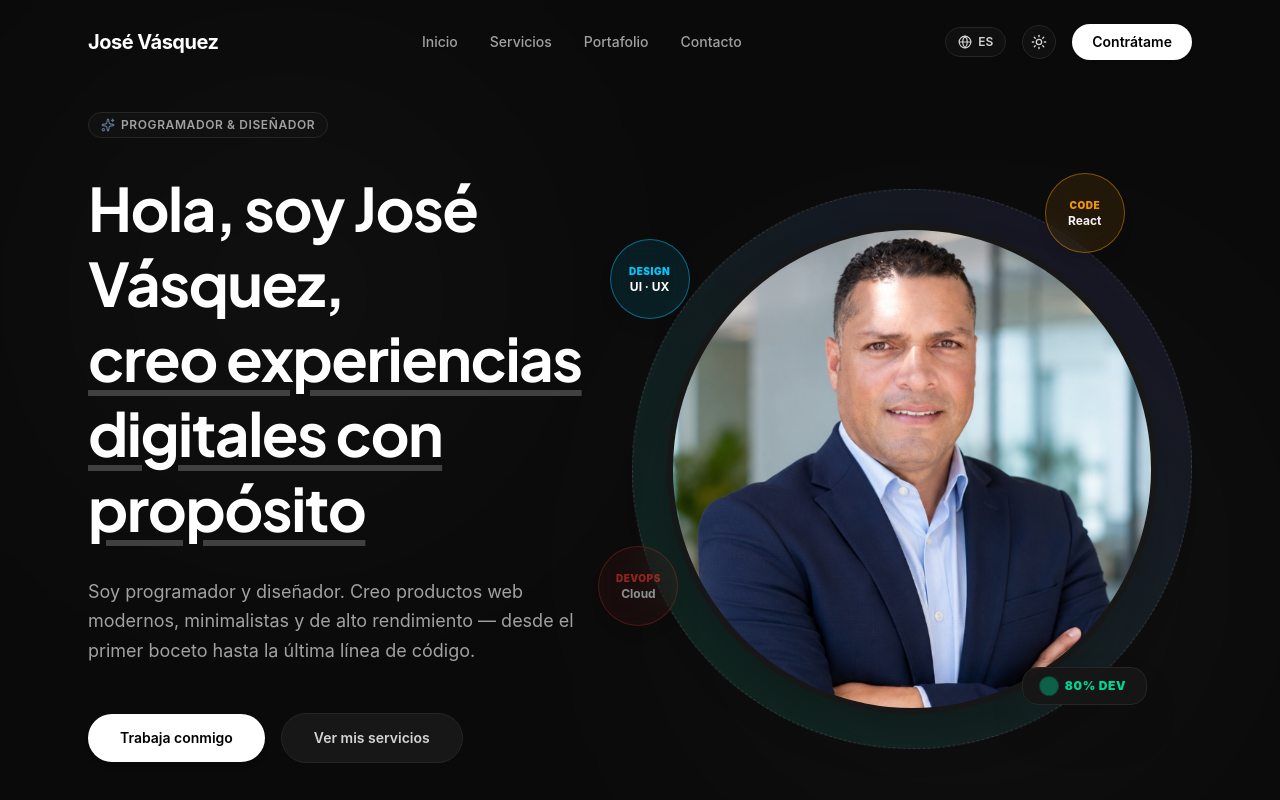
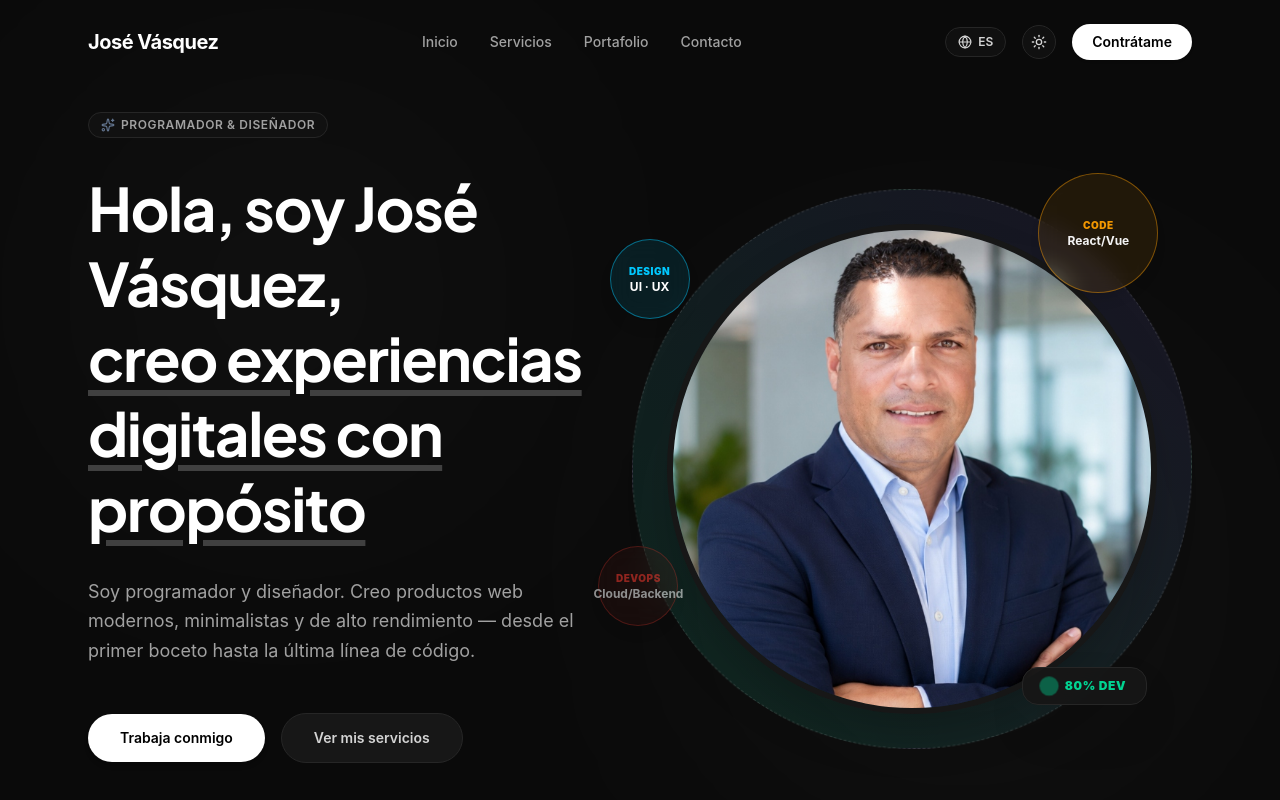
Before and after one commit to jav978/landingpage-jav978, a React (Vite) app: page / in a window 1280 px wide. Shown: the top 800 px of the page. Built offline with nearby package versions, Linux system fonts and the light colour scheme.

Commit message:
style(hero): update floating badge texts and sizing

```diff
--- a/src/App.tsx
+++ b/src/App.tsx
@@ -13,7 +13,6 @@ import {
   MapPin,
   Send,
   MessageSquare,
-  Monitor,
   ArrowUp,
   Server
 } from "lucide-react";
@@ -43,6 +42,7 @@ const translations = {
       roleDesignDesc: "UI - UX - Brand",
       roleCode: "CODE",
       roleCodeDesc: "React - TypeScript"
+
     },
     services: {
       title: "Lo que hago,\ny cómo puedo ayudarte",
@@ -649,13 +649,13 @@ function App() {
                 <span className="text-[8px] md:text-[10px] font-black text-[#00c8ff] uppercase tracking-wider">Design</span>
                 <span className="text-[9px] md:text-xs font-bold text-white dark:text-white leading-tight">UI · UX</span>
               </div>
-              <div className="absolute top-[-3%] right-[12%] z-20 w-14 h-14 sm:w-16 sm:h-16 md:w-20 md:h-20 rounded-full bg-[#ff9f00]/10 border border-[#ff9f00]/45 backdrop-blur-md flex flex-col items-center justify-center shadow-lg animate-pulse text-center px-1">
+              <div className="absolute top-[-3%] right-[6%] z-20 w-14 h-14 sm:w-16 sm:h-16 md:w-30 md:h-30 rounded-full bg-[#ff9f00]/10 border border-[#ff9f00]/45 backdrop-blur-md flex flex-col items-center justify-center shadow-lg animate-pulse text-center px-1">
                 <span className="text-[8px] md:text-[10px] font-black text-[#ff9f00] uppercase tracking-wider">Code</span>
-                <span className="text-[9px] md:text-xs font-bold text-white dark:text-white leading-tight">React</span>
+                <span className="text-[9px] md:text-xs font-bold text-white dark:text-white leading-tight">React/Vue </span>
               </div>
               <div className="absolute bottom-[22%] left-[-6%] z-20 w-14 h-14 sm:w-16 sm:h-16 md:w-20 md:h-20 rounded-full bg-[#ff3b30]/10 border border-[#ff3b30]/45 backdrop-blur-md flex flex-col items-center justify-center shadow-lg animate-pulse text-center px-1" style={{ animationDelay: '1s' }}>
                 <span className="text-[8px] md:text-[10px] font-black text-[#ff3b30] uppercase tracking-wider">DevOps</span>
-                <span className="text-[9px] md:text-xs font-bold text-white dark:text-white leading-tight">Cloud</span>
+                <span className="text-[9px] md:text-xs font-bold text-white dark:text-white leading-tight">Cloud/Backend</span>
               </div>
               <div className="absolute bottom-[8%] right-[8%] z-20 px-3 py-1.5 sm:px-5 sm:py-2.5 rounded-2xl bg-white/95 dark:bg-neutral-900/95 border border-slate-200 dark:border-neutral-800 backdrop-blur-md flex items-center gap-1.5 sm:gap-2.5 shadow-2xl">
                 <span className="w-2.5 h-2.5 sm:w-3 sm:h-3 rounded-full bg-emerald-400 animate-ping" />
```
